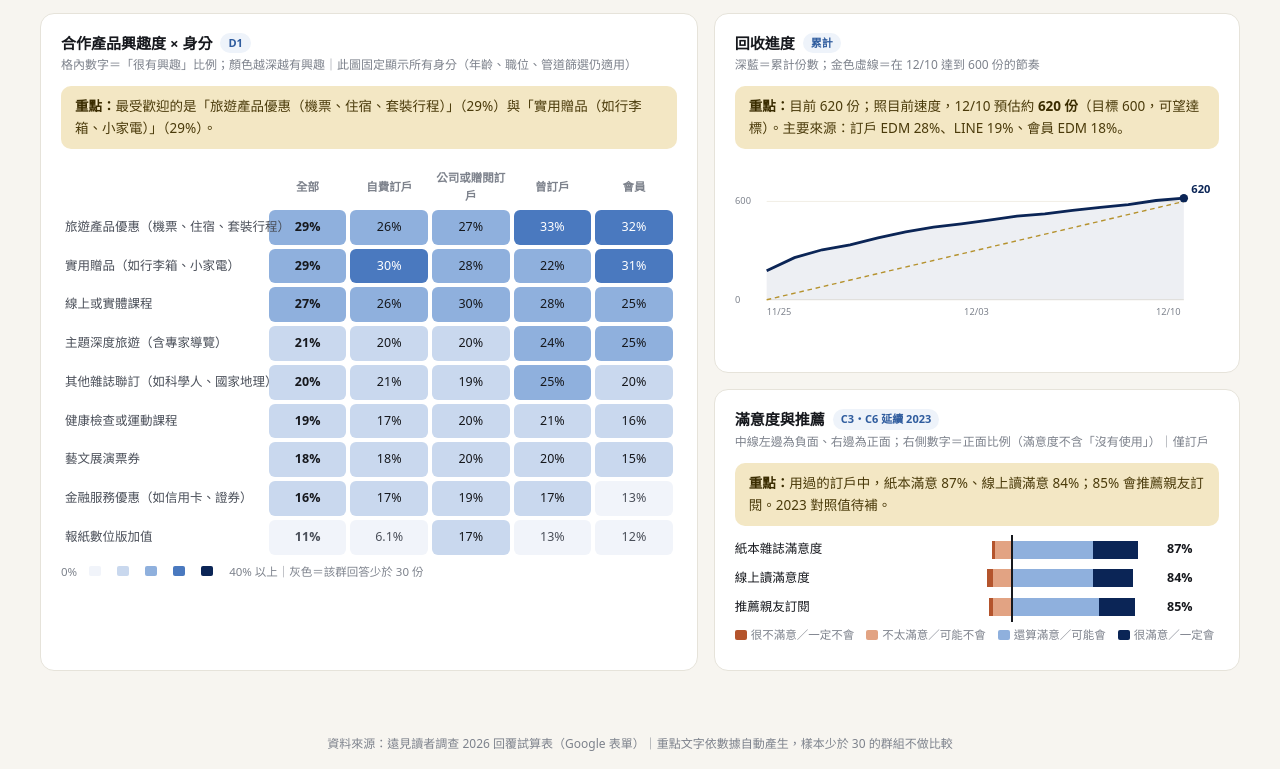
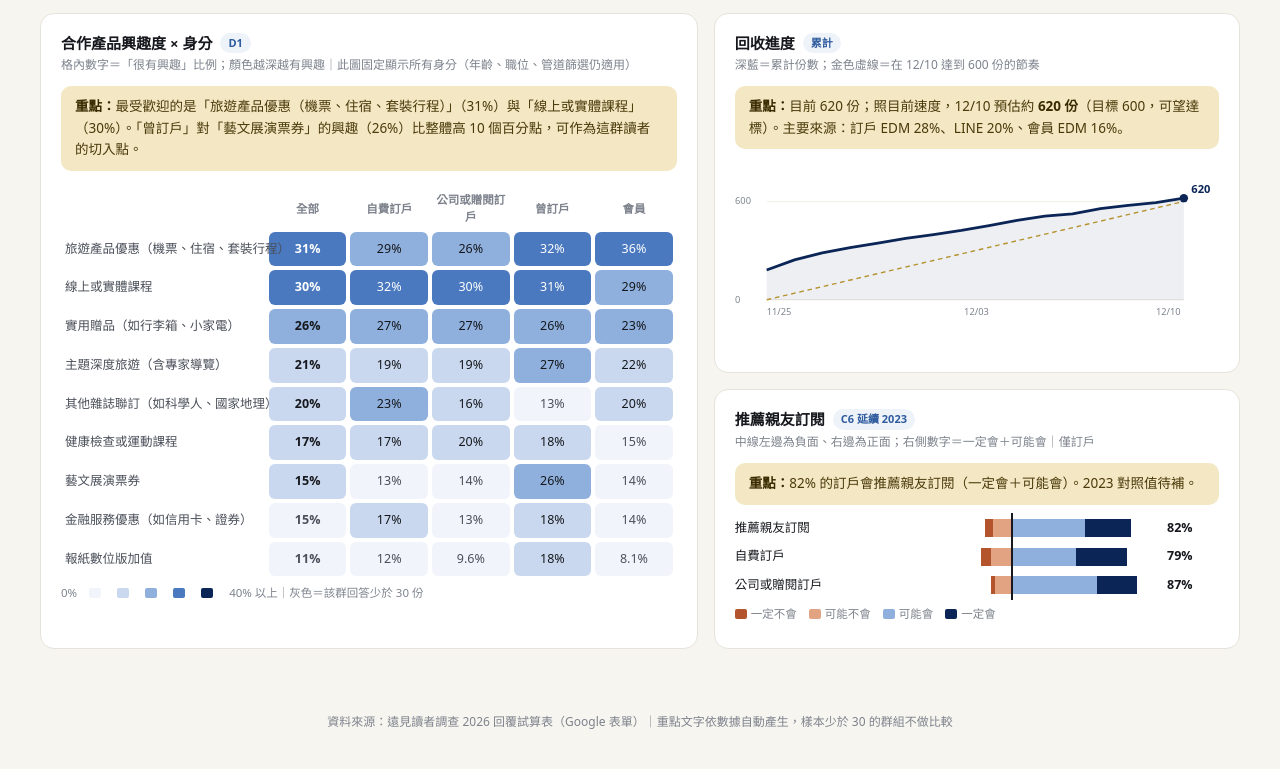
Before and after one commit to bruno0330/gvm-reader-survey, a plain HTML site: page index.html in a window 1280 px wide. Shown: the part 418-1187 px from the top of the page. After the commit the page ends 1165 px from the top, so only its background shows below. Drawn offline with Linux system fonts and the light colour scheme.

Commit message:
Match the trimmed survey: drop C3, C7, A3, F6, G1, D6–D8; add D9 partner interest
Co-Authored-By: Claude Opus 5.5 <noreply@anthropic.com>
Claude-Session: https://claude.ai/code/session_01NAwtLKGnGQs2nzuXBuXQaP

```diff
--- a/index.html
+++ b/index.html
@@ -127,18 +127,15 @@ const Q = {
   S4:{t:'single',n:'由誰付費',o:['自己付費','公司或機關提供','親友贈送','合作夥伴贈送（如銀行、航空）']},
   C1:{t:'multi',n:'訂閱主要原因（至多 2 項）',o:['掌握趨勢與觀點','工作需要','長期閱讀習慣','價格優惠','贈品吸引','公司或他人提供']},
   C2:{t:'grid',n:'訂戶權益使用情形',r:['遠見線上讀文章（紙本訂戶每月 4 篇／線上讀訂戶無限暢讀）','生日禮遠見購物金 $100','遠見主辦活動或講座優先、免費報名','自動續訂優惠','遠見主題知識包下載','專屬電子報（國際、金融、科技趨勢報）'],o:['用過','知道但沒用過','不知道']},
-  C3:{t:'grid',n:'整體滿意度（延續 2023 量表）',r:['紙本雜誌','遠見線上讀'],o:['很不滿意','不太滿意','還算滿意','很滿意','沒有使用']},
   C4:{t:'single',n:'到期續訂可能性',o:['一定會','可能會','還沒想好','可能不會','一定不會']},
   C5:{t:'multi',n:'影響續訂最重要的因素（至多 2 項）',o:['價格','內容品質','數位閱讀方便','贈品','專屬活動或課程','合作夥伴優惠','自動續訂便利']},
   C6:{t:'single',n:'推薦親友訂閱（延續 2023 量表）',o:['一定不會','可能不會','可能會','一定會']},
-  C7:{t:'single',n:'自動續訂（信用卡定期扣款）接受度',o:['願意','到期前提醒我再決定','不願意']},
   E1:{t:'grid',n:'會員權益使用情形',r:['每月 4 篇遠見線上讀文章','生日禮遠見購物金 $100','遠見主題知識包下載','專屬電子報（國際、金融、科技趨勢報）'],o:['用過','知道但沒用過','不知道']},
   E2:{t:'multi',n:'沒有訂閱的主要原因（至多 2 項）',o:['價格','沒時間看','免費內容已足夠','不清楚訂閱有哪些權益','偏好單期購買','已訂其他媒體','公司提供的訂閱已到期']},
   E3:{t:'multi',n:'會考慮訂閱的方案（至多 2 項）',o:['短期試讀','數位月訂（可隨時取消）','訂閱搭配其他刊物（如國家地理雜誌、經濟日報、科學人等）','實用贈品','價格優惠','只看特定主題的方案']},
   E4:{t:'single',n:'依所選方案，一年願意付多少（參考：紙本約 2,080／線上讀約 1,599）',o:['不會付費','1,000 元以下','1,000–1,499 元','1,500–1,999 元','2,000–2,999 元','3,000 元以上']},
   A1:{t:'multi',n:'過去一年花最多錢或時間的領域（至多 3 項）',o:['國內旅遊','海外旅遊','進修學習','投資理財','健康運動','美食餐飲','藝文展演','親子教育','居家生活','3C 科技','公益參與']},
   A2:{t:'multi',n:'最關注的人生課題（至多 2 項）',o:['升遷與管理','職涯轉換','創業經營','子女教育','退休規劃','財富累積','健康管理','照顧長輩']},
-  A3:{t:'single',n:'過去一年出國次數',o:['0 次','1 次','2–3 次','4 次以上']},
   B1:{t:'multi',n:'最想收到的主題（LINE 分眾，至多 2 項）',o:['工作與 AI','投資理財','經營管理','教育與親子','國際與兩岸','生活風格']},
   B2:{t:'multi',n:'最常看到遠見的管道（至多 3 項）',o:['紙本雜誌','遠見官網','遠見線上讀','LINE','電子報','Facebook 或 Instagram','YouTube 或 Podcast','新聞平台轉載']},
   B3:{t:'single',n:'最希望收到優惠資訊的管道',o:['LINE','Email','簡訊','電話','都不希望收到']},
@@ -147,19 +144,15 @@ const Q = {
   D2:{t:'multi',n:'吸引訂閱的贈品類型（延續 2023）',o:['雜誌期數','價格優惠折扣','家電用品（電鍋、氣炸鍋、電風扇等）','配件用品（行李箱、背包、名片夾等）','旅遊金或住宿券','課程或講座票券']},
   D3:{t:'multi',n:'願意透過遠見購買合作產品的原因（至多 2 項）',o:['比自己買便宜','遠見挑選的品質保證','訂戶專屬、外面買不到','一次購足方便','內容相關、有導讀或解說','贈品實用']},
   D4:{t:'grid',n:'旅遊合作：興趣與每人預算',r:['國內週末小旅行','海外主題深度旅遊','企業參訪或研習團','郵輪假期'],o:['不感興趣','1 萬元以下','1–3 萬','3–5 萬','5–10 萬','10 萬元以上']},
+  D9:{t:'multi',n:'夥伴合作興趣（至多 3 項）',o:['航空公司（里程兌換）','銀行信用卡（紅利兌換）','超商或購物平台（點數兌換）','證券或保險','旅行社','書店或出版社','健康或運動品牌','藝文展演','都沒興趣'],other:true},
   D5:{t:'multi',n:'最想學的課程主題（至多 2 項）',o:['AI 與數位工具','投資理財','專業職能（簡報、寫作、行銷）','領導管理','生活風格（美學、健康、旅遊）','親子教育']},
-  D6:{t:'multi',n:'願意用點數兌換遠見',o:['航空里程','信用卡紅利','購物或超商點數','都不會']},
-  D7:{t:'multi',n:'曾透過夥伴會員活動接觸遠見',o:['中華航空','統一證券','中國信託','都沒有'],other:true},
-  D8:{t:'text',n:'最希望遠見合作的品牌或服務'},
   F1:{t:'single',n:'性別',o:['男','女','不便透露']},
   F2:{t:'single',n:'年齡',o:['未滿 25 歲','25–34 歲','35–44 歲','45–54 歲','55–64 歲','65 歲以上']},
   F3:{t:'single',n:'居住地區',o:['北北基','桃竹苗','中彰投','雲嘉南','高屏','宜花東','離島','海外']},
   F4:{t:'single',n:'職業身分',o:['私部門受雇','公部門或教職','自營或企業主','學生','家管','退休','其他']},
   F5:{t:'single',n:'職位層級',o:['企業負責人','高階主管','中階主管','基層主管','一般職員']},
-  F6:{t:'single',n:'推薦公司了解企業團體方案',o:['願意，可聯絡我（請於下一頁留下聯絡方式）','公司已有類似資源','不需要']},
   F7:{t:'single',n:'家庭狀況（選填）',o:['單身','已婚或同居、無子女','有子女（最小未滿 12 歲）','有子女（最小 12 歲以上）']},
   F8:{t:'single',n:'個人年收入（選填）',o:['60 萬元以下','60–100 萬','100–200 萬','200 萬元以上','不便透露']},
-  G1:{t:'single',n:'願意參加深度訪談',o:['願意','不願意']},
   G3:{t:'text',n:'其他建議'}
 };
 const SEGS = ['自費訂戶','公司或贈閱訂戶','曾訂戶','會員','其他讀者'];
@@ -186,11 +179,13 @@ function parseSheet(values){
         if (q.t==='multi'){
           const s = String(v); const picked = q.o.filter(o => s.includes(o));
           let rest = s; picked.forEach(o => rest = rest.split(o).join(''));
-          if (rest.replace(/[,\s、]/g,'').length) picked.push('其他');
+          const left = rest.replace(/^[,\s、]+|[,\s、]+$/g,'').replace(/,\s*,/g,',');
+          if (left.replace(/[,\s、]/g,'').length){ picked.push('其他'); r[code+'_other'] = left; }
           r[code] = picked;
         } else r[code] = String(v);
       }
     }
+    const em = head.findIndex(h => h.startsWith('G2a.')); r.hasContact = em>=0 && String(row[em]||'').trim()!=='';
     out.push(r);
   }
   return out;
@@ -224,13 +219,12 @@ function makeDemo(n=620){
       r.S2 = pick(Q.S2.o,[55,15,25,5]); r.S3 = pick(Q.S3.o,[15,30,20,35]); r.S4 = pick(Q.S4.o,[60,28,7,5]);
       r.C1 = multi(Q.C1.o,[.55,.35,.4,.15,.1,.2],2);
       r.C2 = grid(Q.C2,i=>pick(Q.C2.o,[[45,35,20],[30,35,35],[18,40,42],[12,30,58],[15,30,55],[35,35,30]][i]));
-      r.C3 = grid(Q.C3,i=>pick(Q.C3.o,i===0?[3,10,52,30,5]:[3,8,30,17,42]));
       r.C4 = pick(Q.C4.o, r.S4==='自己付費'?[30,35,22,9,4]:[8,20,37,22,13]);
       r.C5 = multi(Q.C5.o,[.45,.55,.2,.12,.1,.08,.1],2);
-      r.C6 = pick(Q.C6.o,[4,14,55,27]); r.C7 = pick(Q.C7.o,[28,55,17]);
+      r.C6 = pick(Q.C6.o,[4,14,55,27]);
       r.E1 = {}; r.E2=[]; r.E3=[]; r.E4='';
     } else {
-      r.S2=r.S3=r.S4=''; r.C1=[]; r.C2={}; r.C3={}; r.C4=r.C6=r.C7=''; r.C5=[];
+      r.S2=r.S3=r.S4=''; r.C1=[]; r.C2={}; r.C3={}; r.C4=r.C6=''; r.C5=[];
       if (other){ r.E1={}; r.E2=[]; r.E3=[]; r.E4=''; } else {
       r.E1 = grid(Q.E1,i=>pick(Q.E1.o,[[40,35,25],[20,30,50],[12,30,58],[30,30,40]][i]));
       r.E2 = multi(Q.E2.o, r.S1===Q.S1.o[1]?[.45,.35,.2,.08,.1,.12,.18]:[.35,.3,.4,.25,.12,.1,.02],2);
@@ -240,7 +234,6 @@ function makeDemo(n=620){
     }
     r.A1 = multi(Q.A1.o,[.35,.4,.38,.42,.35,.3,.18,young?.3:.12,.15,.12,.05],3);
     r.A2 = multi(Q.A2.o,[young?.4:.15,young?.25:.06,.12,young?.3:.08,young?.1:.45,.35,.3,.12],2);
-    r.A3 = pick(Q.A3.o,[25,35,30,10]);
     r.B1 = multi(Q.B1.o,[young?.55:.3,.45,.35,young?.3:.1,.35,.2],2);
     r.B2 = multi(Q.B2.o,[sub?.7:.15,.4,sub?.35:.25,.25,.35,.25,.12,.18],3);
     r.B3 = pick(Q.B3.o,[young?40:28,42,10,3,8]);
@@ -250,16 +243,13 @@ function makeDemo(n=620){
     r.D3 = multi(Q.D3.o,[.45,.4,.25,.15,.25,.12],2);
     r.D4 = grid(Q.D4,i=>pick(Q.D4.o,[[25,40,28,5,2,0],[35,3,15,25,17,5],[50,8,20,14,6,2],[60,2,8,14,11,5]][i]));
     r.D5 = multi(Q.D5.o,[young?.55:.38,.42,.22,.25,.28,young?.2:.06],2);
-    r.D6 = multi(Q.D6.o,[.25,.38,.3,.25]);
-    r.D7 = multi(Q.D7.o,[.04,.02,.03,.9]);
-    r.D8 = R()<.25 ? pick(['旅行社的深度導覽行程','銀行信用卡點數兌換','書店聯名','線上課程平台','健康檢查套組','美術館展覽門票'],[3,3,2,3,1,2]) : '';
+    r.D9 = multi(Q.D9.o,[.3,.38,.25,.12,.28,.2,.15,.18,.12],3); if (R()<.06){ r.D9=[...r.D9.slice(0,2),'其他']; r.D9_other=pick(['電信公司','咖啡連鎖','高鐵或航空會員'],[1,1,1]); }
+    r.hasContact = R()<.8;
     r.F1 = pick(Q.F1.o,[50,46,4]); r.F3 = pick(Q.F3.o,[48,15,14,9,10,2,0,2]);
     r.F4 = pick(Q.F4.o, young?[62,15,15,4,2,0,2]:[42,15,20,1,5,15,2]);
     r.F5 = ['私部門受雇','公部門或教職','自營或企業主'].includes(r.F4) ? pick(Q.F5.o,[8,14,24,16,38]) : '';
-    r.F6 = r.F5 ? pick(Q.F6.o,[12,30,58]) : '';
     r.F7 = R()<.85 ? pick(Q.F7.o,[22,18,25,35]) : '';
     r.F8 = R()<.8 ? pick(Q.F8.o,[22,30,22,8,18]) : '';
-    r.G1 = R()<.7 ? pick(Q.G1.o,[18,82]) : '';
     r.G3 = R()<.12 ? pick(['希望數位版更好讀','贈品可以更實用','希望有更多活動','價格可以更彈性','內容很棒，繼續加油'],[2,2,2,1,3]) : '';
     rows.push(r);
   }
@@ -318,8 +308,8 @@ function insightOpt(rows, code, st, ordered){
     const top=[...st.items].sort((a,b)=>b.c-a.c)[0];
     return `<div class="insight"><b>重點：</b>最多人選「${esc(top.l)}」（${fmt(top.p)}）。</div>`;
   }
-  const s=[...st.items].filter(i=>i.l!=='都沒有'&&i.l!=='都不會'&&i.l!=='其他').sort((a,b)=>b.c-a.c);
-  const none=st.items.find(i=>(i.l==='都沒有'||i.l==='都不會')&&i.p>=50);
+  const s=[...st.items].filter(i=>!['都沒有','都不會','都沒興趣','其他'].includes(i.l)).sort((a,b)=>b.c-a.c);
+  const none=st.items.find(i=>['都沒有','都不會','都沒興趣'].includes(i.l)&&i.p>=50);
   let txt=(none?`${fmt(none.p)} 選「${none.l}」；其餘之中，`:'')+`最多人選「${esc(s[0].l)}」（${fmt(s[0].p)}）`+(s[1]?`，其次是「${esc(s[1].l)}」（${fmt(s[1].p)}）`:'')+'。';
   if(!SEG){ let gap=null, segs=SEGS;
     for(const it of s.slice(0,4)){ const g=segGap(rows,code,it.l,it.p,segs); if(g&&(!gap||Math.abs(g.d)>Math.abs(gap.d))) gap={...g,l:it.l}; }
@@ -401,15 +391,12 @@ function diverging(label, counts, cols, negN, excludeLast){
   return {html:`<div class="drow"><span>${label}</span><div class="dbar">${segs}</div><b>${fmt(pos)}</b></div>`, pos, n};
 }
 function satCard(subs){
-  const c3o=['很不滿意','不太滿意','還算滿意','很滿意','沒有使用'], c6o=['一定不會','可能不會','可能會','一定會'];
-  const cnt=(rows,f,opts)=>opts.map(o=>rows.filter(r=>f(r)===o).length);
-  const a=diverging('紙本雜誌滿意度',cnt(subs,r=>r.C3&&r.C3['紙本雜誌'],c3o),c3o,2,true);
-  const b=diverging('線上讀滿意度',cnt(subs,r=>r.C3&&r.C3['遠見線上讀'],c3o),c3o,2,true);
-  const c=diverging('推薦親友訂閱',cnt(subs,r=>r.C6,c6o),c6o,2,false);
-  const parts=[a,b,c].filter(x=>x.html);
-  const n=Math.max(0,...parts.map(x=>x.n));
-  const ins = n>=MIN_N ? `<div class="insight"><b>重點：</b>用過的訂戶中，紙本滿意 ${fmt(a.pos||0)}、線上讀滿意 ${fmt(b.pos||0)}；${fmt(c.pos||0)} 會推薦親友訂閱。2023 對照值待補。</div>` : (n?`<div class="insight weak">目前只有 ${n} 份回答，樣本太少，先不下結論。</div>`:'');
-  return `<h3>滿意度與推薦 <span class="tag">C3・C6 延續 2023</span></h3><div class="sub">中線左邊為負面、右邊為正面；右側數字＝正面比例（滿意度不含「沒有使用」）｜僅訂戶</div>${ins}${parts.map(x=>x.html).join('')||'<div class="empty">此篩選條件下沒有回答</div>'}<div class="legend"><span><i style="background:#B4542C"></i>很不滿意／一定不會</span><span><i style="background:#E2A383"></i>不太滿意／可能不會</span><span><i style="background:#8FB0DD"></i>還算滿意／可能會</span><span><i style="background:#0B2556"></i>很滿意／一定會</span></div>`;
+  const c6o=['一定不會','可能不會','可能會','一定會'];
+  const c=diverging('推薦親友訂閱',c6o.map(o=>subs.filter(r=>r.C6===o).length),c6o,2,false);
+  const n=c.n||0;
+  const ins = n>=MIN_N ? `<div class="insight"><b>重點：</b>${fmt(c.pos)} 的訂戶會推薦親友訂閱（一定會＋可能會）。2023 對照值待補。</div>` : (n?`<div class="insight weak">目前只有 ${n} 份回答，樣本太少，先不下結論。</div>`:'');
+  const seg = SUB_SEGS.map(sg=>{ const r=subs.filter(x=>x.seg===sg); const d=diverging(sg,c6o.map(o=>r.filter(x=>x.C6===o).length),c6o,2,false); return r.length>=MIN_N?d.html:''; }).join('');
+  return `<h3>推薦親友訂閱 <span class="tag">C6 延續 2023</span></h3><div class="sub">中線左邊為負面、右邊為正面；右側數字＝一定會＋可能會｜僅訂戶</div>${ins}${c.html||'<div class="empty">此篩選條件下沒有回答</div>'}${seg}<div class="legend"><span><i style="background:#B4542C"></i>一定不會</span><span><i style="background:#E2A383"></i>可能不會</span><span><i style="background:#8FB0DD"></i>可能會</span><span><i style="background:#0B2556"></i>一定會</span></div>`;
 }
 function texts(rows, code){ const t=rows.map(r=>r[code]).filter(Boolean);
   return `<div class="card">${head(code,`${t.length} 則（最新在前）`)}${t.length?`<div class="quotes">${t.slice(-80).reverse().map(x=>`<p>${esc(x)}</p>`).join('')}</div>`:'<div class="empty">尚無回覆</div>'}</div>`; }
@@ -444,14 +431,14 @@ function render(){
   // 合作需求
   $('pGrid').innerHTML = `<div class="card wide">${heatmap(base)}</div>` +
     cardGrid(rows,'D4',{val:(c,n)=>100-pct(c[0],n),valName:'有興趣比例',note:'色塊越深預算越高'}) +
-    cardOpt(rows,'D3') + cardOpt(rows,'D2') + cardOpt(rows,'D5') + cardOpt(rows,'D6') + cardOpt(rows,'D7');
+    cardOpt(rows,'D3') + cardOpt(rows,'D2') + cardOpt(rows,'D5') + cardOpt(rows,'D9');
 
   // 訂戶經營
   const w1='（訂戶）';
   $('sGrid').innerHTML = cardOpt(subs,'C4',{who:w1,ordered:true}) + cardOpt(subs,'C6',{who:w1,ordered:true}) +
     cardOpt(subs,'C5',{who:w1}) + cardOpt(subs,'C1',{who:w1}) +
     cardGrid(subs,'C2',{who:w1,val:(c,n)=>pct(c[0],n),valName:'用過比例'}) +
-    `<div class="card">${satCard(subs)}</div>` + cardOpt(subs,'C7',{who:w1,ordered:true}) +
+    `<div class="card">${satCard(subs)}</div>` +
     cardOpt(subs,'S4',{who:w1,ordered:true}) + cardOpt(subs,'S2',{who:w1,ordered:true}) + cardOpt(subs,'S3',{who:w1,ordered:true});
 
   // 非訂戶
@@ -461,11 +448,13 @@ function render(){
 
   // 讀者輪廓
   $('rGrid').innerHTML = ['A1','A2','B1','B2','B4'].map(c=>cardOpt(rows,c)).join('') +
-    ['B3','A3','F2','F5','F4','F3','F7','F8','F1'].map(c=>cardOpt(rows,c,{ordered:true})).join('');
+    ['B3','F2','F5','F4','F3','F7','F8','F1'].map(c=>cardOpt(rows,c,{ordered:true})).join('');
 
   // 開放題與名單
-  const g1=rows.filter(r=>r.G1==='願意').length, f6=rows.filter(r=>String(r.F6).startsWith('願意')).length;
-  $('qGrid').innerHTML = `<div class="card wide"><h3>可跟進的名單人數</h3><div class="sub">只顯示人數；聯絡資料請到回覆試算表篩選</div><div class="leads"><div><b>${g1}</b>願意參加深度訪談（G1）</div><div><b>${f6}</b>願意推薦公司了解企業團體方案（F6）</div></div></div>` + texts(rows,'D8') + texts(rows,'G3');
+  const contact=rows.filter(r=>r.hasContact).length;
+  const others=rows.map(r=>r.D9_other).filter(Boolean);
+  $('qGrid').innerHTML = `<div class="card wide"><h3>留下聯絡方式的人數</h3><div class="sub">只顯示人數；需要深度訪談時，可從回覆試算表篩選 Email 另外邀約</div><div class="leads"><div><b>${contact}</b>留下 Email（${fmt(pct(contact,rows.length))}）</div></div></div>` +
+    `<div class="card"><h3>夥伴合作「其他」填答 <span class="tag">D9</span></h3><div class="sub">${others.length} 則（最新在前）</div>${others.length?`<div class="quotes">${others.slice(-80).reverse().map(x=>`<p>${esc(x)}</p>`).join('')}</div>`:'<div class="empty">尚無回覆</div>'}</div>` + texts(rows,'G3');
 }
 
 /* ================= 資料載入 ================= */
```
